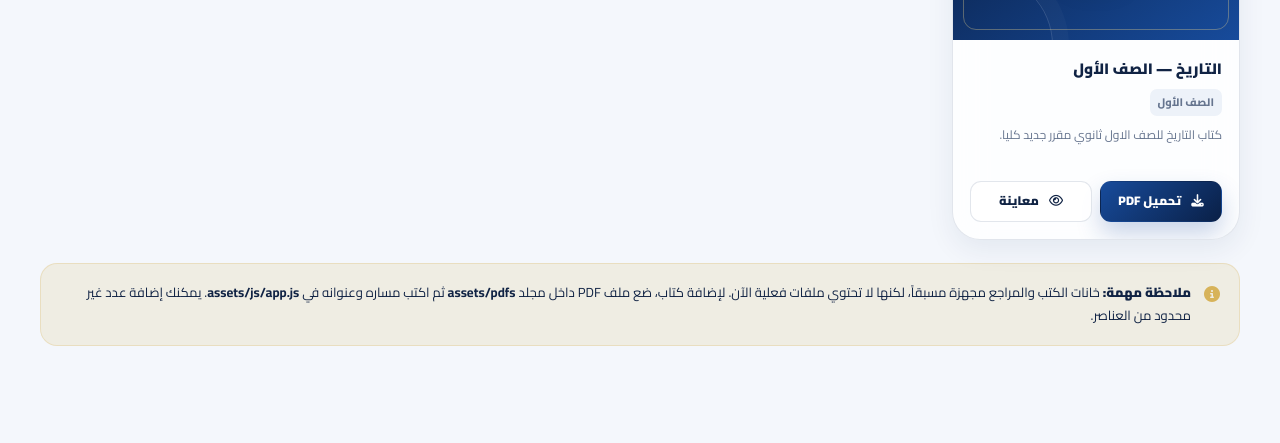
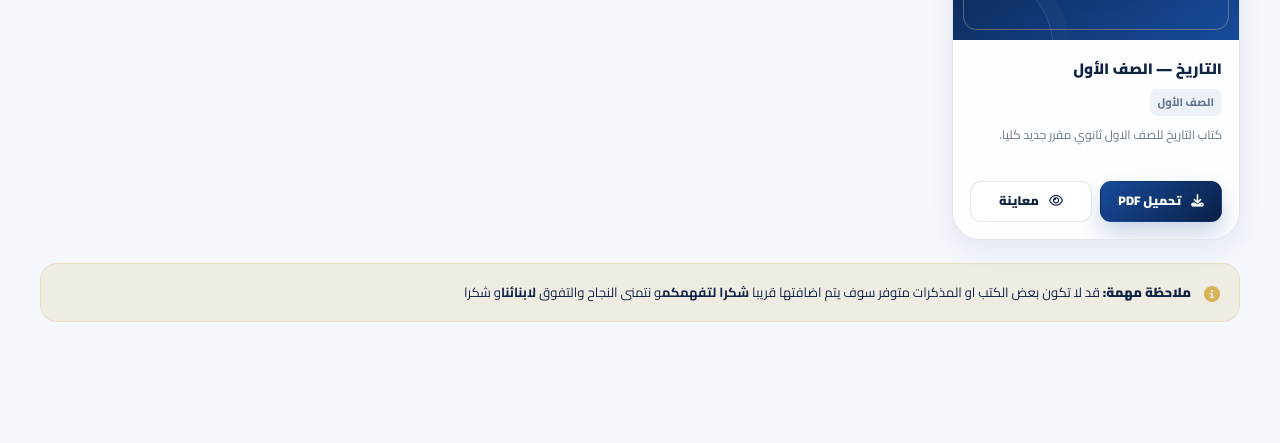
Before and after one commit to ivremix13-source/Aljadida.school, a plain HTML site: page library.html in a window 1280 px wide. Shown: the part 1251-1694 px from the top of the page. Drawn offline with Linux system fonts and the light colour scheme.

Commit message:
Enhance note box with availability message
Updated note box to include additional information regarding book availability and a thank you message for understanding.

```diff
--- a/library.html
+++ b/library.html
@@ -9,7 +9,7 @@
 <div class="filter-pills" role="group" aria-label="تصنيف المكتبة"><button class="filter-pill active" type="button" data-filter="grade1">الصف الأول</button><button class="filter-pill" type="button" data-filter="grade2" id="grade-two">الصف الثاني</button><button class="filter-pill" type="button" data-filter="third-engineering" id="grade-three">الثالث — هندسي</button><button class="filter-pill" type="button" data-filter="third-science">الثالث — علوم الحاسوب / الأحياء</button><button class="filter-pill" type="button" data-filter="third-literary">الثالث — أدبي</button><button class="filter-pill" type="button" data-filter="references" id="references">المراجع والملازم والامتحانات</button></div>
 <div class="filter-row"><label class="results-label" for="libraryType">تصفية حسب نوع الملف</label><select class="filter-select" id="libraryType" aria-label="تصفية حسب نوع الملف"><option value="all">كل الأنواع</option><option value="book">الكتب الدراسية</option><option value="مرجع">المراجع</option><option value="مذكرة">المذكرات والملازم</option><option value="امتحان سابق">الامتحانات السابقة</option><option value="ملخص">الملخصات</option></select><label class="results-label" for="streamFilter">المسار <select class="filter-select" id="streamFilter" aria-label="اختيار مسار الصف الثالث"><option value="all">اختر المسار عند الحاجة</option><option value="third-engineering">المسار الهندسي</option><option value="third-science">علوم الحاسوب / الأحياء</option><option value="third-literary">المسار الأدبي</option></select></label></div>
 <div class="library-grid" id="libraryGrid"><article class="book-card glass-card"><div class="book-cover"><i class="fa-solid fa-book-open"></i></div><div class="book-info"><h3>جاري تجهيز الكتب</h3><p>سيتم عرض الكتب هنا عند تشغيل JavaScript.</p></div></article></div>
-<div class="note-box"><i class="fa-solid fa-circle-info"></i><p><strong>ملاحظة مهمة:</strong> خانات الكتب والمراجع مجهزة مسبقاً، لكنها لا تحتوي ملفات فعلية الآن. لإضافة كتاب، ضع ملف PDF داخل مجلد <b>assets/pdfs</b> ثم اكتب مساره وعنوانه في <b>assets/js/app.js</b>. يمكنك إضافة عدد غير محدود من العناصر.</p></div>
+<div class="note-box"><i class="fa-solid fa-circle-info"></i><p><strong>ملاحظة مهمة:</strong> قد لا تكون بعض الكتب او المذكرات متوفر سوف يتم اضافتها قريبا <b>شكرا لتفهمكم</b>و نتمنى النجاح والتفوق <b>لابنائنا</b>و شكرا </p></div>
 </div></section></main><footer class="site-footer"><div class="container"><div class="footer-grid">
   <div><div class="footer-brand"><span class="brand-mark"><i class="fa-solid fa-book-open" aria-hidden="true"></i></span><span><span class="footer-brand-name">مدرسة الجديدة النموذجية بنين</span><span class="footer-brand-sub">بوابة المدرسة الأكاديمية</span></span></div><p class="footer-about">مساحة رقمية تجمع المعرفة المدرسية، والموارد الأكاديمية، وأخبار الأنشطة؛ لتسهيل الوصول إلى المعلومة ودعم رحلة الطالب نحو التميّز.</p><div class="footer-social" id="footerSocial" aria-label="حسابات المدرسة على الشبكات الاجتماعية"><a href="#" data-social-placeholder="facebook" aria-label="فيسبوك"><i class="fa-brands fa-facebook-f"></i></a><a href="#" data-social-placeholder="tiktok" aria-label="تيك توك"><i class="fa-brands fa-tiktok"></i></a></div></div>
   <div><h2 class="footer-title">روابط سريعة</h2><div class="footer-links"><a href="index.html">الرئيسية</a><a href="library.html">المكتبة الرقمية</a><a href="schedules.html">الجداول والتقويم</a><a href="activities.html">الأنشطة ولوحة الشرف</a><a href="contact.html">عن المدرسة والتواصل</a></div></div>
```
